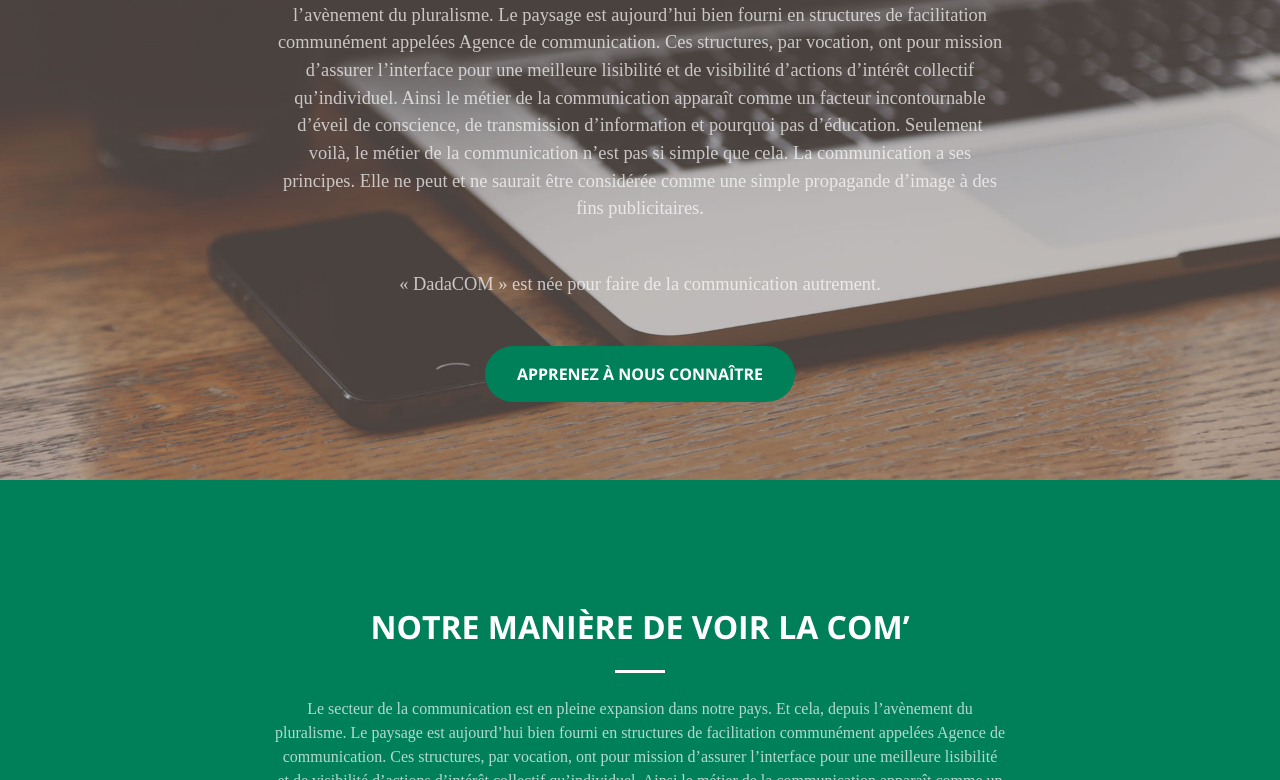
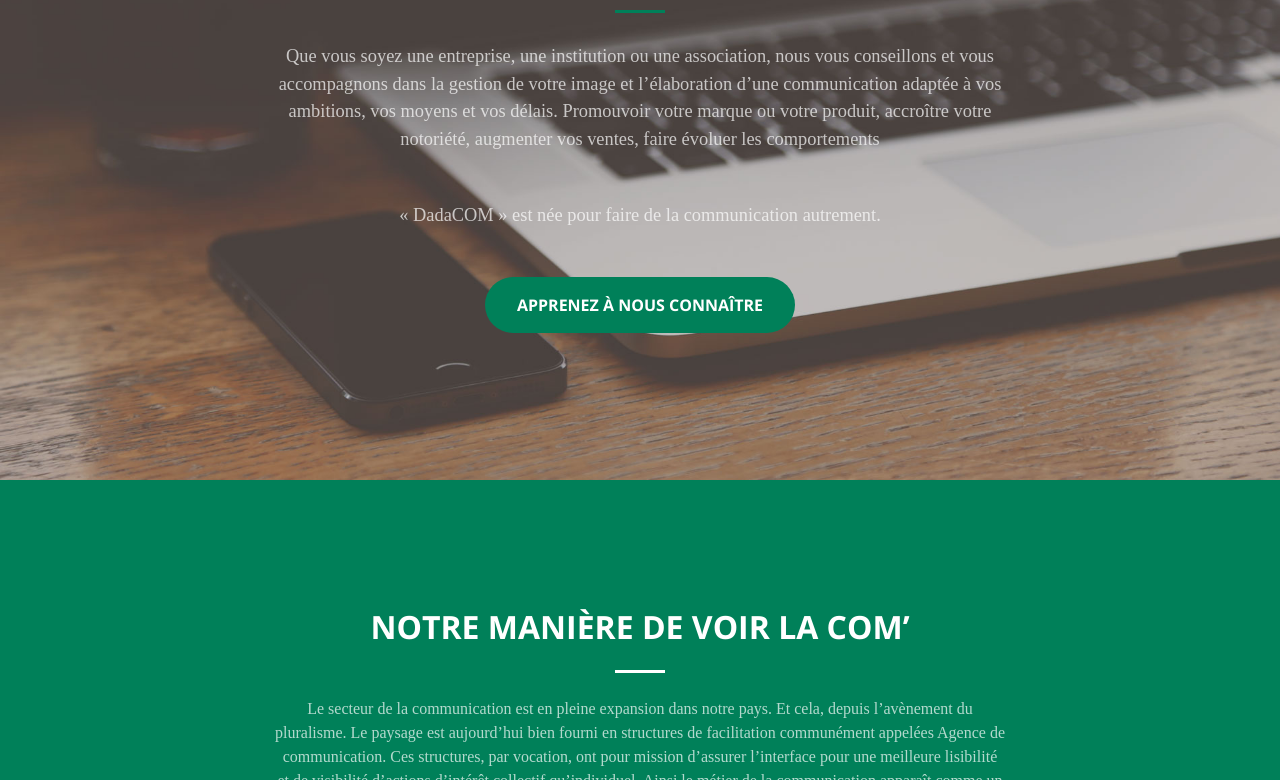
Before and after one commit to jxanne/jxanne.github.io, a website: page notindex.html in a window 1280 px wide. Shown: the part 320-1100 px from the top of the page. Drawn offline with nearby package versions, Linux system fonts and the light colour scheme.

Commit message:
Update notindex.html

```diff
--- a/notindex.html
+++ b/notindex.html
@@ -71,8 +71,8 @@
             <hr>
           </div>
           <div class="col-lg-8 mx-auto">
-            <p class="text-faded mb-5">Le secteur de la communication est en pleine expansion dans notre pays. Et cela, depuis l’avènement du pluralisme. Le paysage est aujourd’hui bien fourni en structures de facilitation communément appelées Agence de communication. Ces structures, par vocation, ont pour mission d’assurer l’interface pour une meilleure lisibilité et de visibilité d’actions d’intérêt collectif qu’individuel. Ainsi le métier de la communication apparaît comme un facteur incontournable d’éveil de conscience, de transmission d’information et pourquoi pas d’éducation.
-Seulement voilà, le métier de la communication n’est pas si simple que cela. La communication a ses principes. Elle ne peut et ne saurait être considérée comme une simple propagande d’image à des fins publicitaires.</p>
+            <p class="text-faded mb-5">Que vous soyez une entreprise, une institution ou une association, nous vous conseillons et vous accompagnons dans la gestion de votre image et l’élaboration d’une communication adaptée à vos ambitions, vos moyens et vos délais.
+		    Promouvoir votre marque ou votre produit, accroître votre notoriété, augmenter vos ventes, faire évoluer les comportements</p>
             <p class="text-faded mb-5"> « DadaCOM » est née pour faire de la communication autrement.  </p>
             <a class="btn btn-primary btn-xl js-scroll-trigger" href="#about">APPRENEZ À NOUS CONNAÎTRE</a>
           </div>
```
